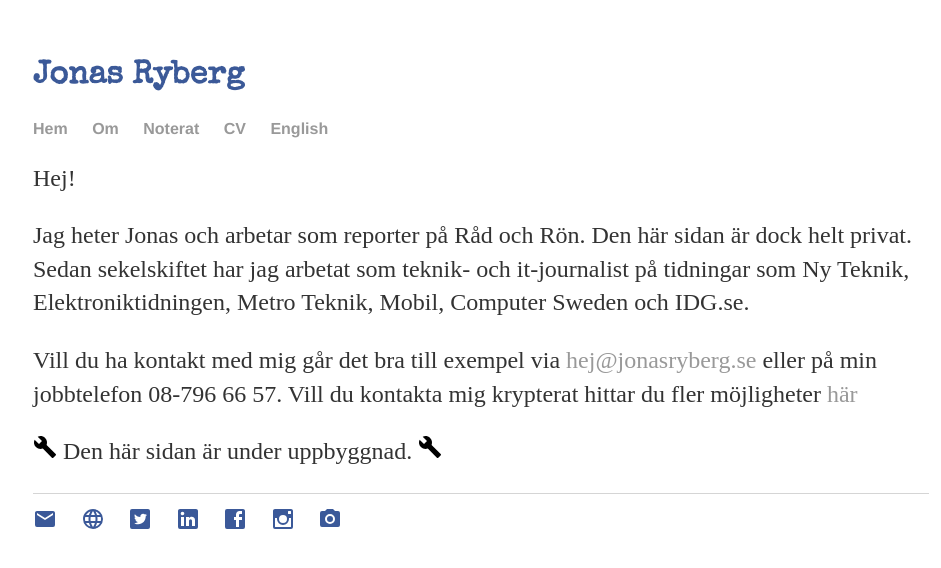
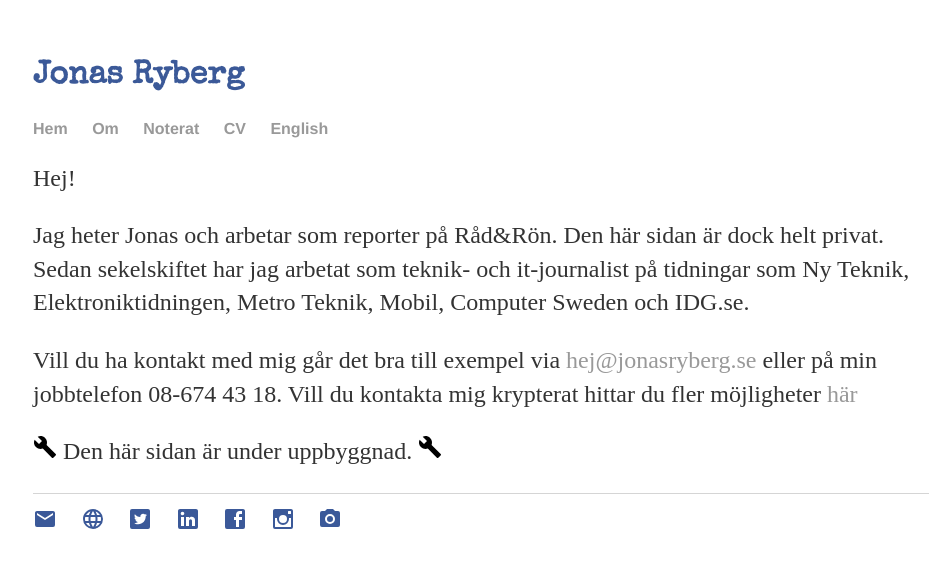
Before and after one commit to jonasryberg/jonasryberg.github.io, a Jekyll site: the page index.html, which Jekyll copies as it is, in a window 1280 px wide. Shown: the top 568 px of the page, without its empty margins (159-1100 px from the left). Built offline with Jekyll 4.4.1, drawn with Linux system fonts in a browser that asks for light colours.

Commit message:
Update index.html

```diff
--- a/index.html
+++ b/index.html
@@ -22,13 +22,13 @@
 
 
 
-<P>Hej!</P><P/>Jag heter Jonas och arbetar som reporter på Råd och Rön. Den här sidan är dock helt privat. Sedan sekelskiftet har jag arbetat som teknik- och it-journalist på tidningar som Ny Teknik, Elektroniktidningen, Metro Teknik, Mobil, Computer Sweden och IDG.se.</P> <P>  Vill du ha kontakt med mig går det bra till exempel via <script language="JavaScript">
+<P>Hej!</P><P/>Jag heter Jonas och arbetar som reporter på Råd&Rön. Den här sidan är dock helt privat. Sedan sekelskiftet har jag arbetat som teknik- och it-journalist på tidningar som Ny Teknik, Elektroniktidningen, Metro Teknik, Mobil, Computer Sweden och IDG.se.</P> <P>  Vill du ha kontakt med mig går det bra till exempel via <script language="JavaScript">
 				var namn1 = "hej";
 				var namn2 = "jonasryberg.se";
 				var linktext = namn1 + "@" + namn2 ; ;
 				document.write("<a href='" + "mail" + "to:" + namn1 + "@" + namn2 + "'>" + linktext + "</a>");
 				</script>
-eller på min jobbtelefon 08-796 66 57. Vill du kontakta mig krypterat hittar du fler möjligheter <a href="/kontakt">här</a>
+eller på min jobbtelefon 08-674 43 18. Vill du kontakta mig krypterat hittar du fler möjligheter <a href="/kontakt">här</a>
   </P> <p><svg style="width:24px;height:24px" viewBox="0 0 24 24">
     <path fill="#000000" d="M22.7,19L13.6,9.9C14.5,7.6 14,4.9 12.1,3C10.1,1 7.1,0.6 4.7,1.7L9,6L6,9L1.6,4.7C0.4,7.1 0.9,10.1 2.9,12.1C4.8,14 7.5,14.5 9.8,13.6L18.9,22.7C19.3,23.1 19.9,23.1 20.3,22.7L22.6,20.4C23.1,20 23.1,19.3 22.7,19Z" />
 </svg> Den här sidan är under uppbyggnad. <svg style="width:24px;height:24px" viewBox="0 0 24 24">
```
